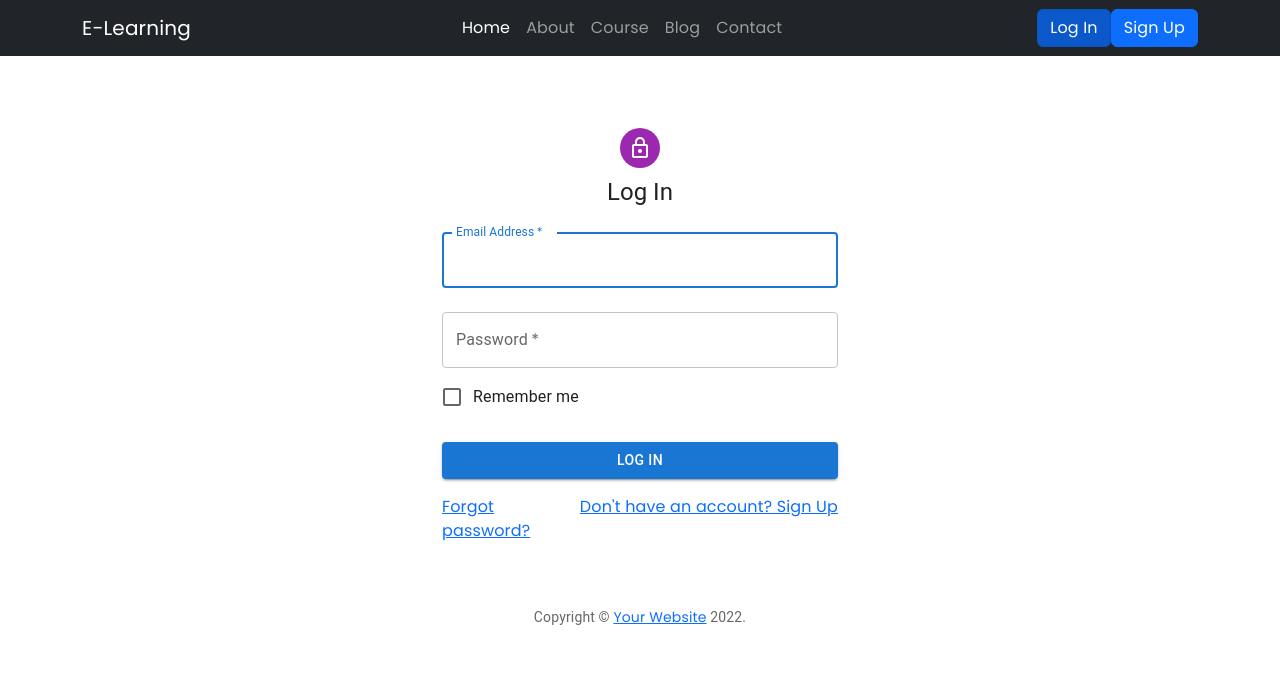
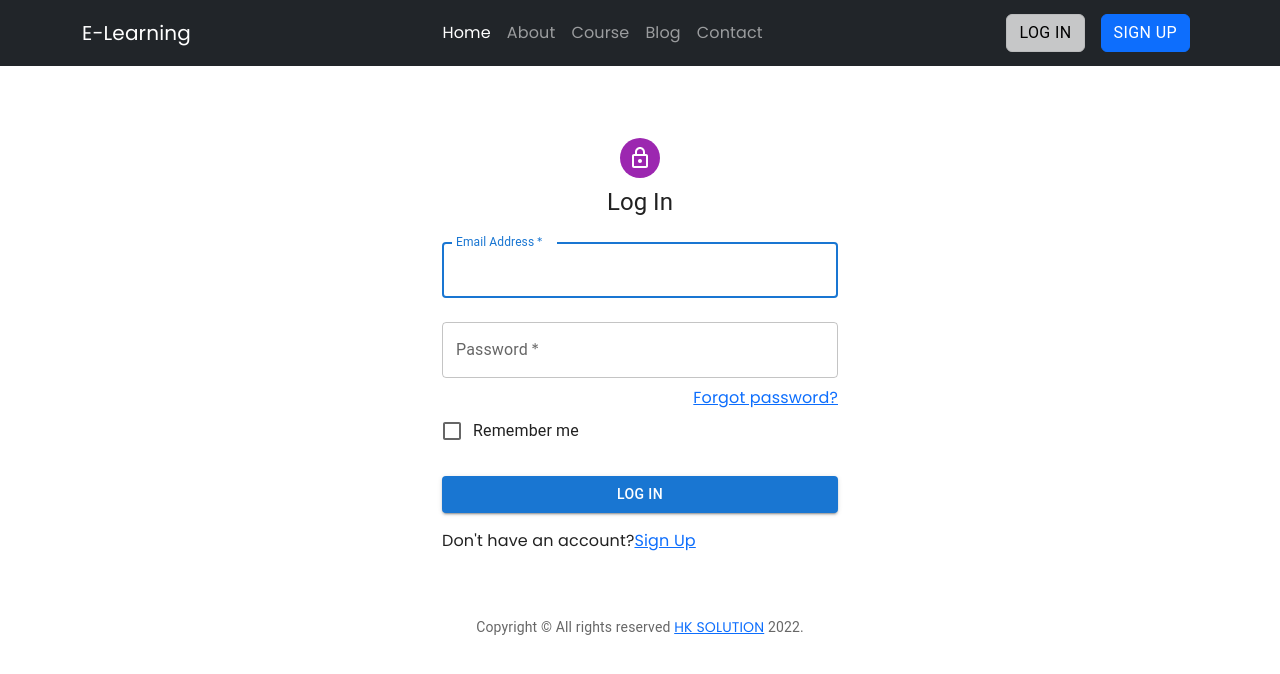
Before and after one commit to harishkgit9640/E_Learning_Website, a React (Create React App) app: page /login in a window 1280 px wide. Shown: the top 674 px of the page. Built offline with nearby package versions, Linux system fonts and the light colour scheme.

Commit message:
some changes on this code

```diff
--- a/src/Component/Login.jsx
+++ b/src/Component/Login.jsx
@@ -1,4 +1,4 @@
-import React from 'react'
+import React, { useState } from 'react';
 // import Alert from '@mui/material/Alert';
 
 import Avatar from '@mui/material/Avatar';
@@ -7,7 +7,7 @@ import CssBaseline from '@mui/material/CssBaseline';
 import TextField from '@mui/material/TextField';
 import FormControlLabel from '@mui/material/FormControlLabel';
 import Checkbox from '@mui/material/Checkbox';
-import { NavLink } from "react-router-dom";
+import { NavLink } from 'react-router-dom';
 import Grid from '@mui/material/Grid';
 import Box from '@mui/material/Box';
 import LockOutlinedIcon from '@mui/icons-material/LockOutlined';
@@ -17,10 +17,15 @@ import { createTheme, ThemeProvider } from '@mui/material/styles';
 
 function Copyright(props) {
   return (
-        <Typography variant="body2" color="text.secondary" align="center" {...props}>
-            {'Copyright © '}
-            <NavLink color="inherit" to="https://mui.com/">
-                Your Website
+    <Typography
+      variant="body2"
+      color="text.secondary"
+      align="center"
+      {...props}
+    >
+      {'Copyright © All rights reserved '}
+      <NavLink color="inherit" to="https:/hksolution.in/">
+        HK SOLUTION
       </NavLink>{' '}
       {new Date().getFullYear()}
       {'.'}
@@ -30,18 +35,27 @@ function Copyright(props) {
 
 const theme = createTheme();
 const Login = () => {
-
   // <>
   //     <Alert severity="error">Page Not Found!</Alert>
   //     <Alert severity="success">This is a success alert — check it out!</Alert>
 
+  const [data, setData] = useState({
+    firstName: '',
+    lastName: '',
+    email: '',
+    password: '',
+  });
+  const handleInput = (event) => {
+    event.preventDefault();
+    const { name, value } = event.target;
+    setData((prevProps) => ({
+      ...prevProps,
+      [name]: value,
+    }));
+  };
+
   const handleSubmit = (event) => {
     event.preventDefault();
-        const data = new FormData(event.currentTarget);
-        console.log({
-            email: data.get('email'),
-            password: data.get('password'),
-        });
   };
 
   return (
@@ -62,7 +76,12 @@ const Login = () => {
           <Typography component="h1" variant="h5">
             Log In
           </Typography>
-                    <Box component="form" onSubmit={handleSubmit} noValidate sx={{ mt: 1 }}>
+          <Box
+            component="form"
+            onSubmit={handleSubmit}
+            noValidate
+            sx={{ mt: 1 }}
+          >
             <TextField
               margin="normal"
               required
@@ -70,6 +89,8 @@ const Login = () => {
               id="email"
               label="Email Address"
               name="email"
+              onChange={handleInput}
+              value={data.email}
               autoComplete="email"
               autoFocus
             />
@@ -78,11 +99,18 @@ const Login = () => {
               required
               fullWidth
               name="password"
+              onChange={handleInput}
+              value={data.password}
               label="Password"
               type="password"
               id="password"
               autoComplete="current-password"
             />
+            <Grid textAlign={'right'}>
+              <NavLink to="#" variant="body2">
+                Forgot password?
+              </NavLink>
+            </Grid>
             <FormControlLabel
               control={<Checkbox value="remember" color="primary" />}
               label="Remember me"
@@ -95,17 +123,12 @@ const Login = () => {
             >
               Log In
             </Button>
-                        <Grid container>
-                            <Grid item xs>
-                                <NavLink to="#" variant="body2">
-                                    Forgot password?
+
+            <Grid item>
+              Don't have an account?
+              <NavLink to="/signup" variant="body2">
+                Sign Up
               </NavLink>
-                            </Grid>
-                            <Grid item>
-                                <NavLink to="/signup" variant="body2">
-                                    {"Don't have an account? Sign Up"}
-                                </NavLink>
-                            </Grid>
             </Grid>
           </Box>
         </Box>
@@ -113,6 +136,6 @@ const Login = () => {
       </Container>
     </ThemeProvider>
   );
-}
+};
 
 export default Login;
--- a/src/Component/Navbar.jsx
+++ b/src/Component/Navbar.jsx
@@ -1,42 +1,68 @@
-import React from 'react'
-import { NavLink } from "react-router-dom";
+import React from 'react';
+import Button from '@mui/material/Button';
+import { NavLink } from 'react-router-dom';
 const Navbar = () => {
   return (
-        <div>
+    <>
       <nav className="navbar navbar-expand-lg navbar-dark bg-dark">
         <div className="container">
-                    <NavLink className="navbar-brand" to="/">E-Learning</NavLink>
-                    <button className="navbar-toggler" type="button" data-bs-toggle="collapse"
-                        data-bs-target="#navbarSupportedContent" aria-controls="navbarSupportedContent" aria-expanded="false"
-                        aria-label="Toggle navigation">
+          <NavLink className="navbar-brand" to="/">
+            E-Learning
+          </NavLink>
+          <button
+            className="navbar-toggler"
+            type="button"
+            data-bs-toggle="collapse"
+            data-bs-target="#navbarSupportedContent"
+            aria-controls="navbarSupportedContent"
+            aria-expanded="false"
+            aria-label="Toggle navigation"
+          >
             <span className="navbar-toggler-icon"></span>
           </button>
           <div className="collapse navbar-collapse" id="navbar">
             <ul className="navbar-nav mx-auto mb-2 mb-lg-0">
               <li className="nav-item">
-                                <NavLink className="nav-link active" aria-current="page" to="/">Home</NavLink>
+                <NavLink className="nav-link active" aria-current="page" to="/">
+                  Home
+                </NavLink>
               </li>
               <li className="nav-item">
-                                <NavLink className="nav-link" to="/about">About</NavLink>
+                <NavLink className="nav-link" to="/about">
+                  About
+                </NavLink>
               </li>
               <li className="nav-item">
-                                <NavLink className="nav-link" to="/course">Course</NavLink>
+                <NavLink className="nav-link" to="/course">
+                  Course
+                </NavLink>
               </li>
               <li className="nav-item">
-                                <NavLink className="nav-link" to="/blog">Blog</NavLink>
+                <NavLink className="nav-link" to="/blog">
+                  Blog
+                </NavLink>
               </li>
               <li className="nav-item">
-                                <NavLink className="nav-link" to="/contact">Contact</NavLink>
+                <NavLink className="nav-link" to="/contact">
+                  Contact
+                </NavLink>
               </li>
-
             </ul>
-                        <NavLink to="/login" className="btn btn-primary">Log In</NavLink>
-                        <NavLink to="/signup" className="btn btn-primary">Sign Up</NavLink>
+            <Button>
+              <NavLink to="/login" className="btn btn-light">
+                Log In
+              </NavLink>
+            </Button>
+            <Button>
+              <NavLink to="/signup" className="btn btn-primary">
+                Sign Up
+              </NavLink>
+            </Button>
           </div>
         </div>
-            </nav >
-        </div >
-    )
-}
+      </nav>
+    </>
+  );
+};
 
 export default Navbar;
--- a/src/Component/Signup.jsx
+++ b/src/Component/Signup.jsx
@@ -19,7 +19,7 @@ function Copyright(props) {
             align="center"
             {...props}
         >
-            {'Copyright © '}
+            {'Copyright © All rights reserved '}
             <NavLink color="inherit" to="https:/hksolution.in/">
                 HK SOLUTION
             </NavLink>{' '}
@@ -35,7 +35,6 @@ const SignUp = () => {
     const [data, setData] = useState({
         firstName: "", lastName: "", email: "", password: ""
     });
-
     const handleInput = (event) => {
         event.preventDefault();
         const { name, value } = event.target;
```
Also changed, not shown: src/Component/Course.jsx (+6 -68 lines), src/Component/Data.js (added, +24 -0 lines), src/Component/templates/Card.jsx (added, +21 -0 lines). Lines whose indentation alone changed are shown as unchanged.
